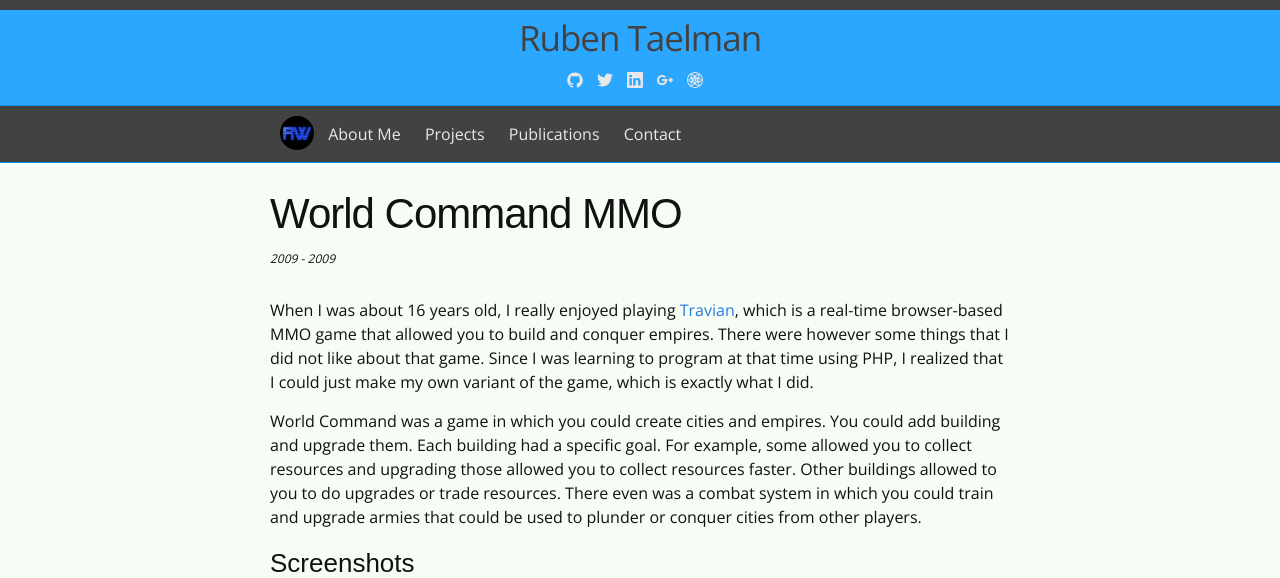
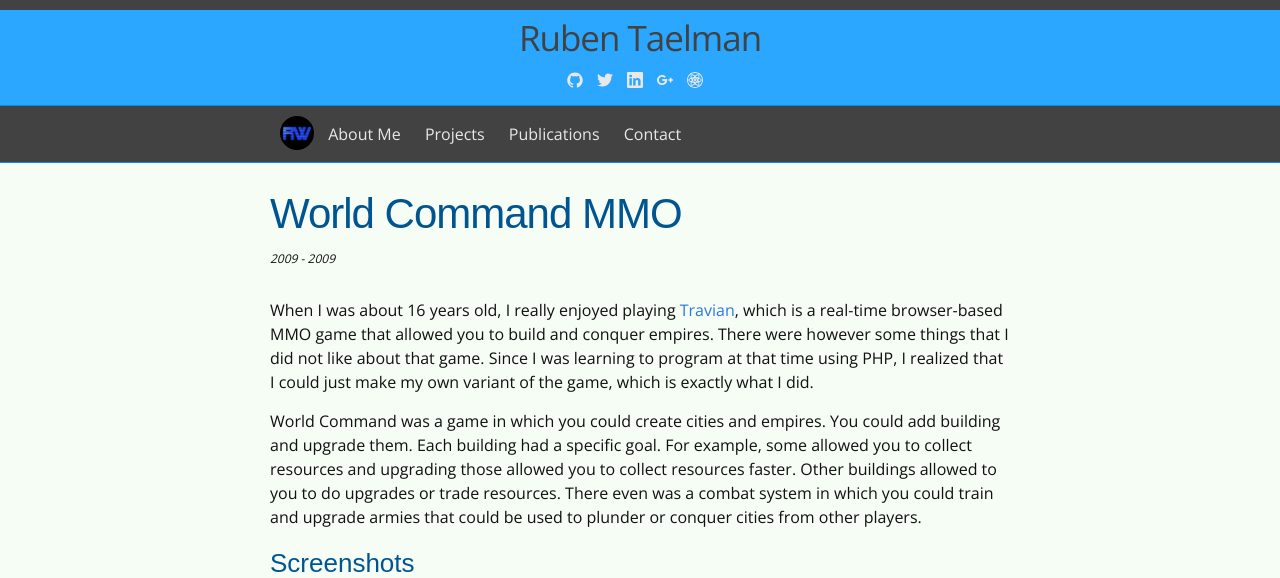
Before and after one commit to rubensworks/rubensworks.net, a Jekyll site: the page built from _projects/worldcommand.html, in a window 1280 px wide. Shown: the top 578 px of the page. Built offline with Jekyll 4.4.1, drawn with Linux system fonts in a browser that asks for light colours; some web fonts are replaced; grey boxes are pictures that could not be loaded.

Commit message:
Add blue-ish header colors

```diff
--- a/_sass/_base.scss
+++ b/_sass/_base.scss
@@ -82,6 +82,7 @@ li {
  * Headings
  */
 h1, h2, h3, h4, h5, h6 {
+    color: $blue-color-darker;
     font-weight: $base-font-weight;
     font-family: 'Droid Sans', sans-serif;
 }
--- a/_sass/_layout.scss
+++ b/_sass/_layout.scss
@@ -135,6 +135,7 @@
 }
 
 .footer-heading {
+    color: $grey-color-light;
     font-size: 18px;
     margin-bottom: $spacing-unit / 2;
 }
--- a/css/main.scss
+++ b/css/main.scss
@@ -25,6 +25,7 @@ $grey-color-dark:  darken($grey-color, 25%);
 $blue-color: #0090f7;
 $blue-color-light: lighten($blue-color, 10%);
 $blue-color-dark:  darken($blue-color, 10%);
+$blue-color-darker: darken($blue-color, 20%);
 
 // Width of the content area
 $content-width:    800px;
```
